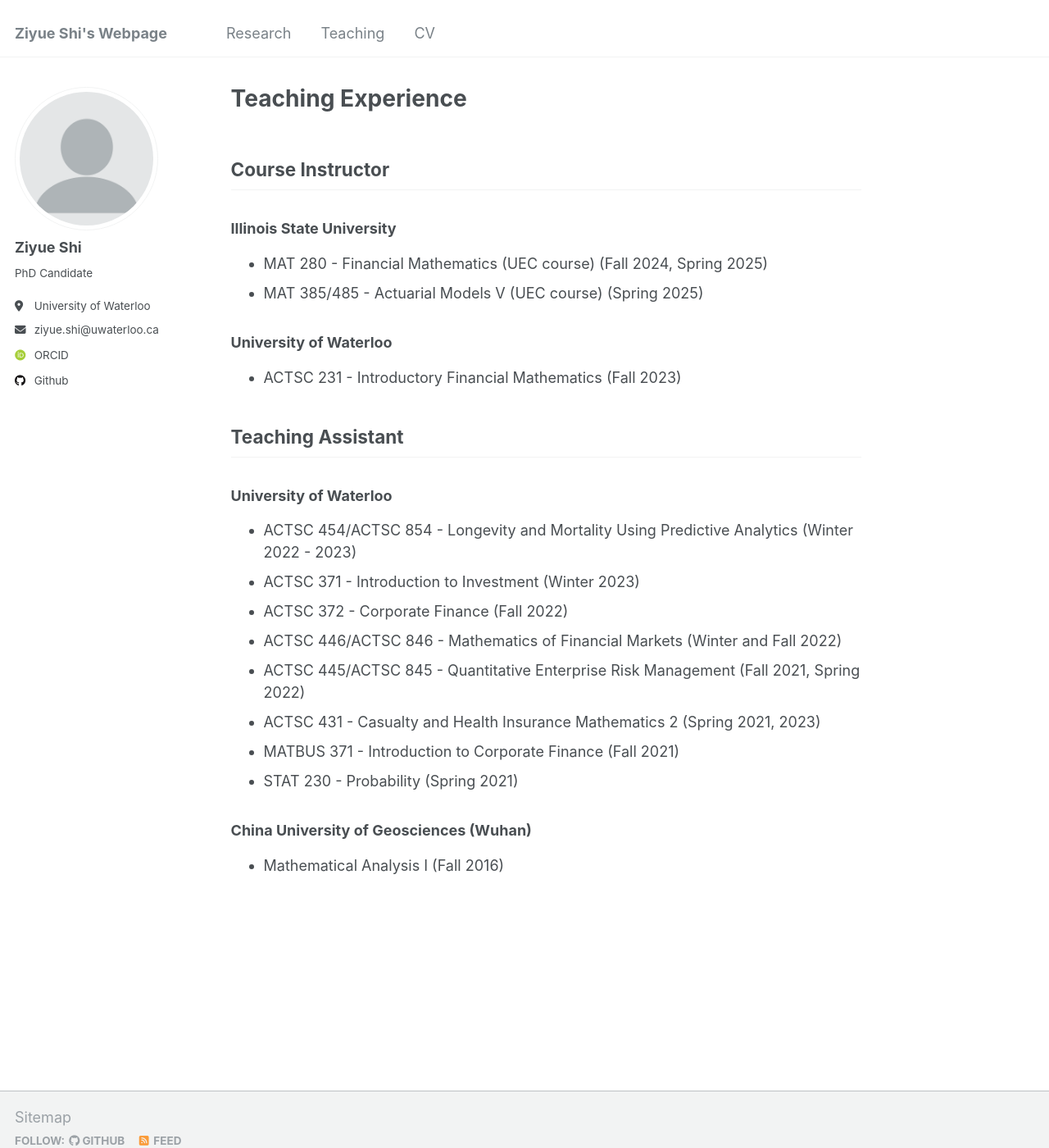
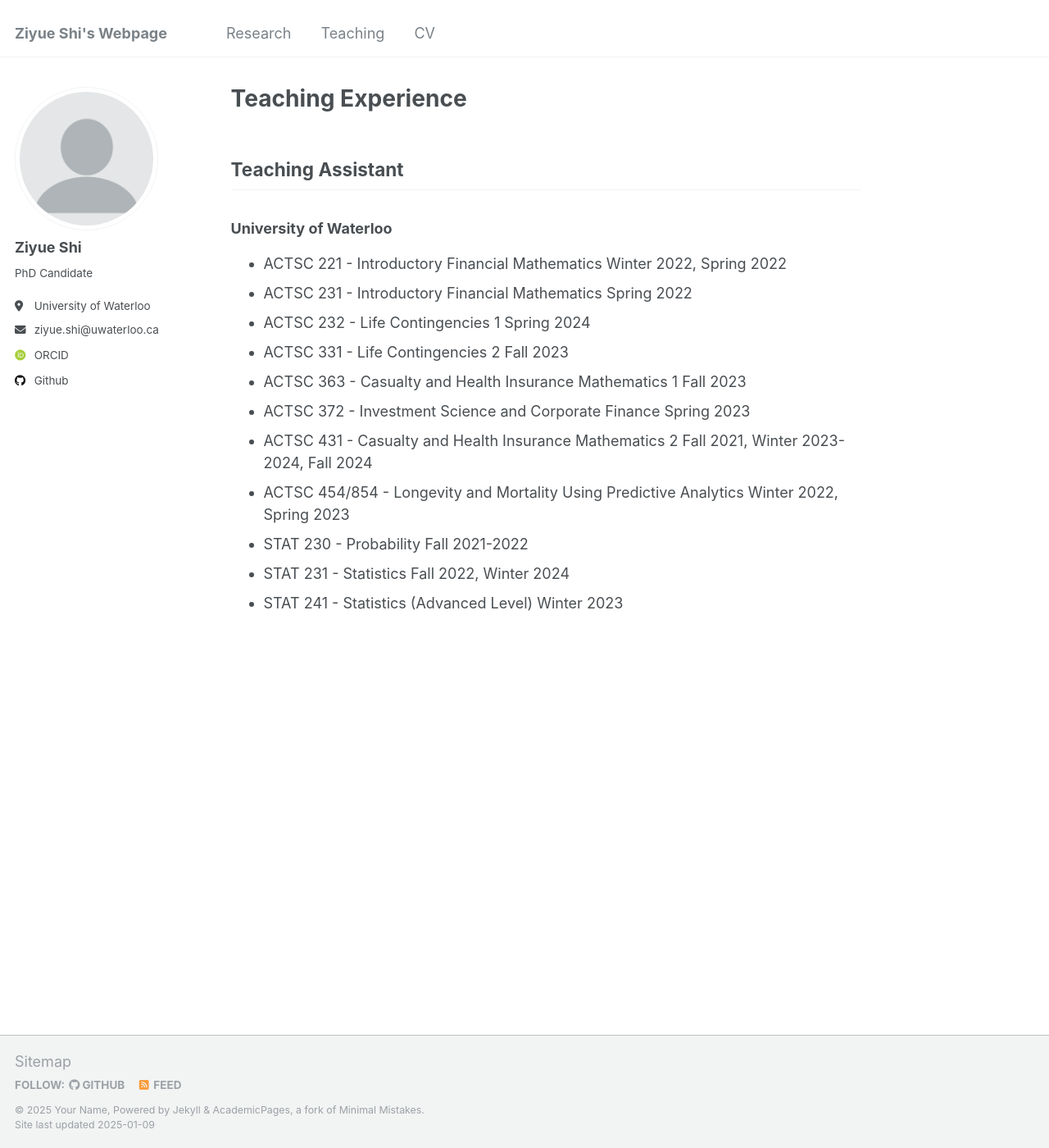
Before and after one commit to ZiyueSHI/ZiyueSHI.github.io, a Jekyll site: the page built from _pages/teaching.md, in a window 1280 px wide and 1400 px high. Shown: the whole window at 82% size. Built offline with Jekyll 4.4.1, drawn with Linux system fonts in a browser that asks for light colours; some web fonts are replaced.

Commit message:
Update teaching.md

```diff
--- a/_pages/teaching.md
+++ b/_pages/teaching.md
@@ -4,29 +4,17 @@ title: "Teaching Experience"
 author_profile: true
 ---
 
-<h2>Course Instructor</h2>
-<h3>Illinois State University</h3>
-
-* MAT 280 - Financial Mathematics (UEC course) (Fall 2024, Spring 2025)
-* MAT 385/485 - Actuarial Models V (UEC course) (Spring 2025)
-
-<h3>University of Waterloo</h3>
-
-* ACTSC 231 - Introductory Financial Mathematics (Fall 2023)
-
-
 <h2>Teaching Assistant</h2>
 <h3>University of Waterloo</h3>
 
-* ACTSC 454/ACTSC 854 - Longevity and Mortality Using Predictive Analytics (Winter 2022 - 2023)
-* ACTSC 371 - Introduction to Investment (Winter 2023)
-* ACTSC 372 - Corporate Finance (Fall 2022)
-* ACTSC 446/ACTSC 846 - Mathematics of Financial Markets (Winter and Fall 2022)
-* ACTSC 445/ACTSC 845 - Quantitative Enterprise Risk Management (Fall 2021, Spring 2022)
-* ACTSC 431 - Casualty and Health Insurance Mathematics 2 (Spring 2021, 2023)
-* MATBUS 371 - Introduction to Corporate Finance (Fall 2021)
-* STAT 230 - Probability (Spring 2021)
-
-<h3>China University of Geosciences (Wuhan)</h3>
-
-* Mathematical Analysis I (Fall 2016)
+* ACTSC 221 - Introductory Financial Mathematics 	Winter 2022, Spring 2022
+* ACTSC 231 - Introductory Financial Mathematics 	Spring 2022
+* ACTSC 232 - Life Contingencies 1 	Spring 2024
+* ACTSC 331 - Life Contingencies 2 	Fall 2023
+* ACTSC 363 - Casualty and Health Insurance Mathematics 1 	Fall 2023
+* ACTSC 372 - Investment Science and Corporate Finance 	Spring 2023
+* ACTSC 431 - Casualty and Health Insurance Mathematics 2 	Fall 2021, Winter 2023-2024, Fall 2024
+* ACTSC 454/854 - Longevity and Mortality Using Predictive Analytics 	Winter 2022, Spring 2023
+* STAT 230 - Probability 	Fall 2021-2022
+* STAT 231 - Statistics 	Fall 2022, Winter 2024
+* STAT 241 - Statistics (Advanced Level) 	Winter 2023
```
